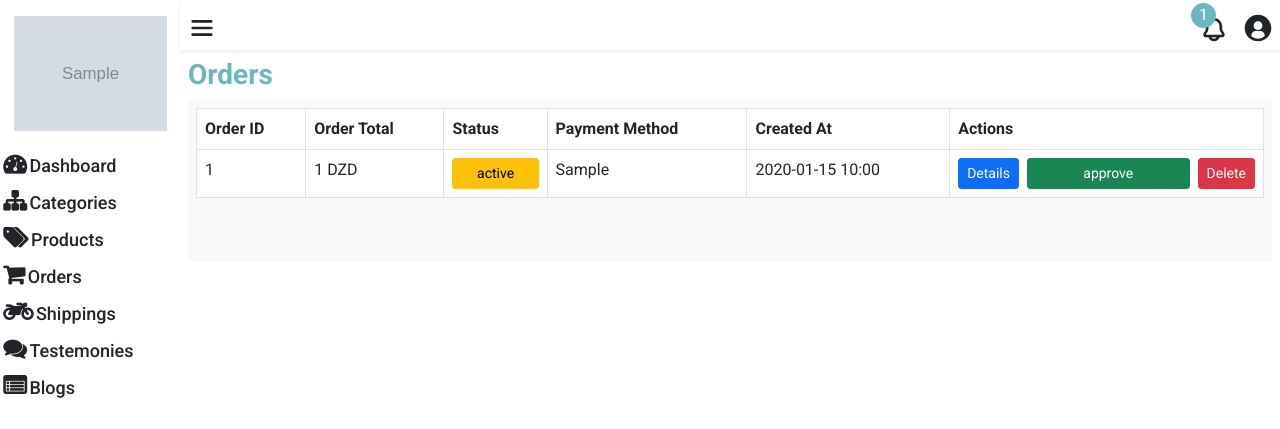
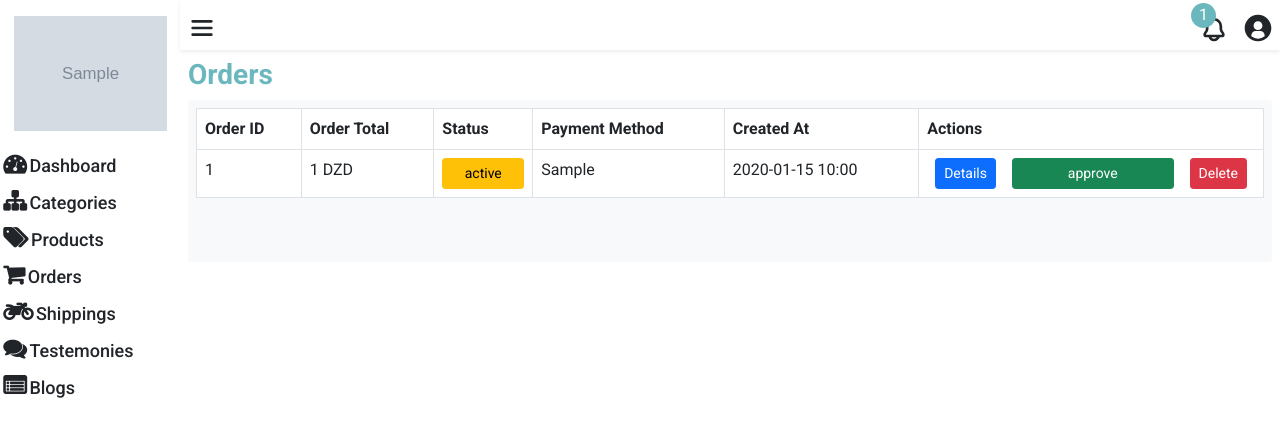
Before and after one commit to sa11erto5n/nawa3im, a Django app: template dashboard/templates/order/order.html in a window 1280 px wide. Shown: the top 429 px of the page. Run offline with Django 5.2, Linux system fonts and the light colour scheme; the template is opened without the code that fills it: most values are stand-ins (such as "Sample title", 1, 10 or a date in 2020); grey boxes marked "Sample" are stand-in pictures; some libraries are stand-ins or nearby versions.

Commit message:
Enhance order list template button styling
- Add margin classes (mx-2) to order action buttons
- Improve button spacing and alignment in the order list template

```diff
--- a/dashboard/templates/order/order.html
+++ b/dashboard/templates/order/order.html
@@ -63,7 +63,7 @@
                             <td>
                                 <div class="d-flex align-items-center">
                                     <a href="{% url 'dash:order-detail' order.pk %}"
-                                       class="btn btn-sm btn-primary ">
+                                       class="btn btn-sm btn-primary mx-2">
                                         {% trans "Details" %}
                                     </a>
                                     {% if order.status == 'Pending' %}
@@ -75,7 +75,7 @@
 
                                     {% endif %}
 
-                                    <button class="delete-button btn btn-sm btn-danger"
+                                    <button class="delete-button btn btn-sm btn-danger mx-2"
                                             data-delete-url="{% url 'dash:order-delete' order.pk %}"
                                             data-csrf-token="{{ csrf_token }}">
                                         {% trans "Delete" %}
```
